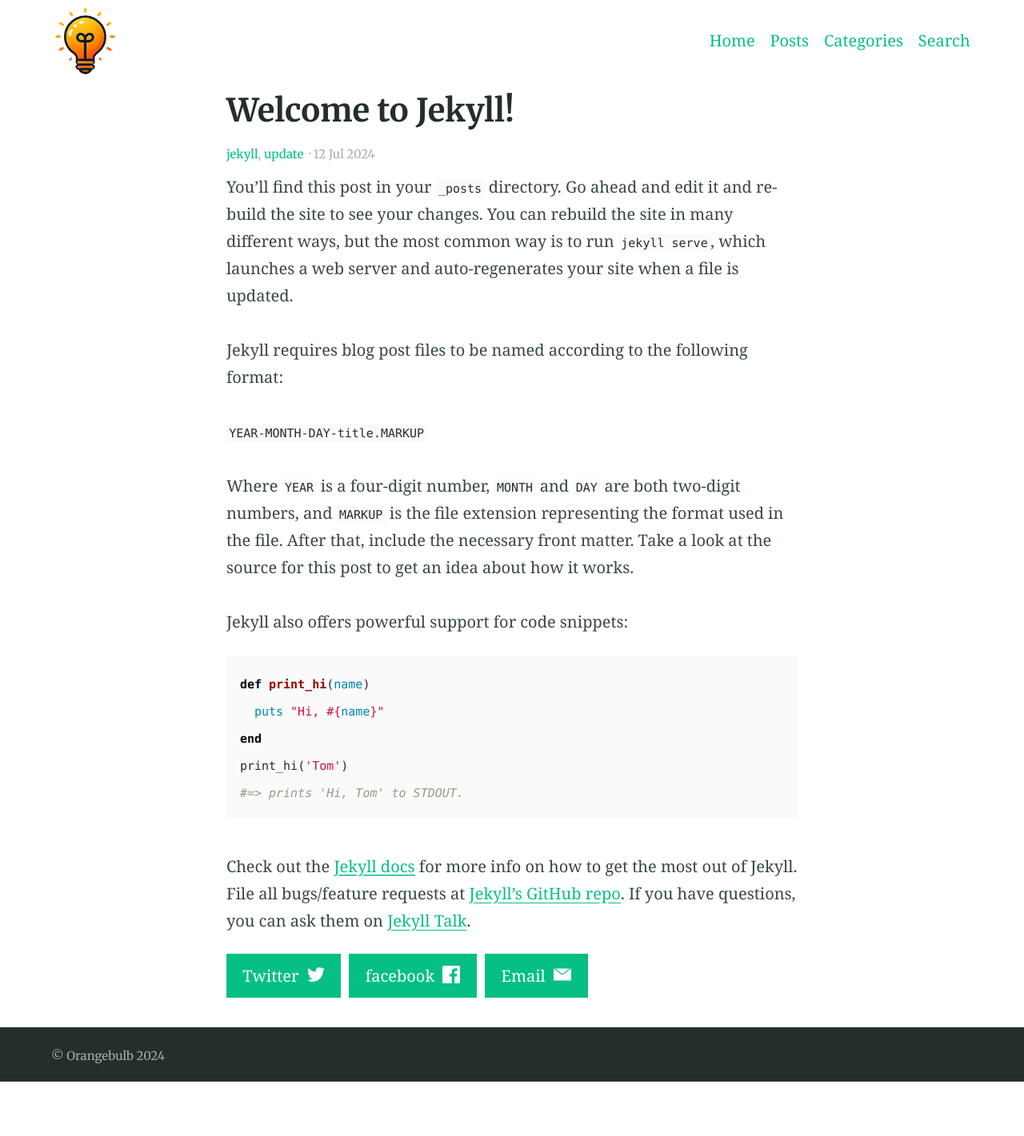
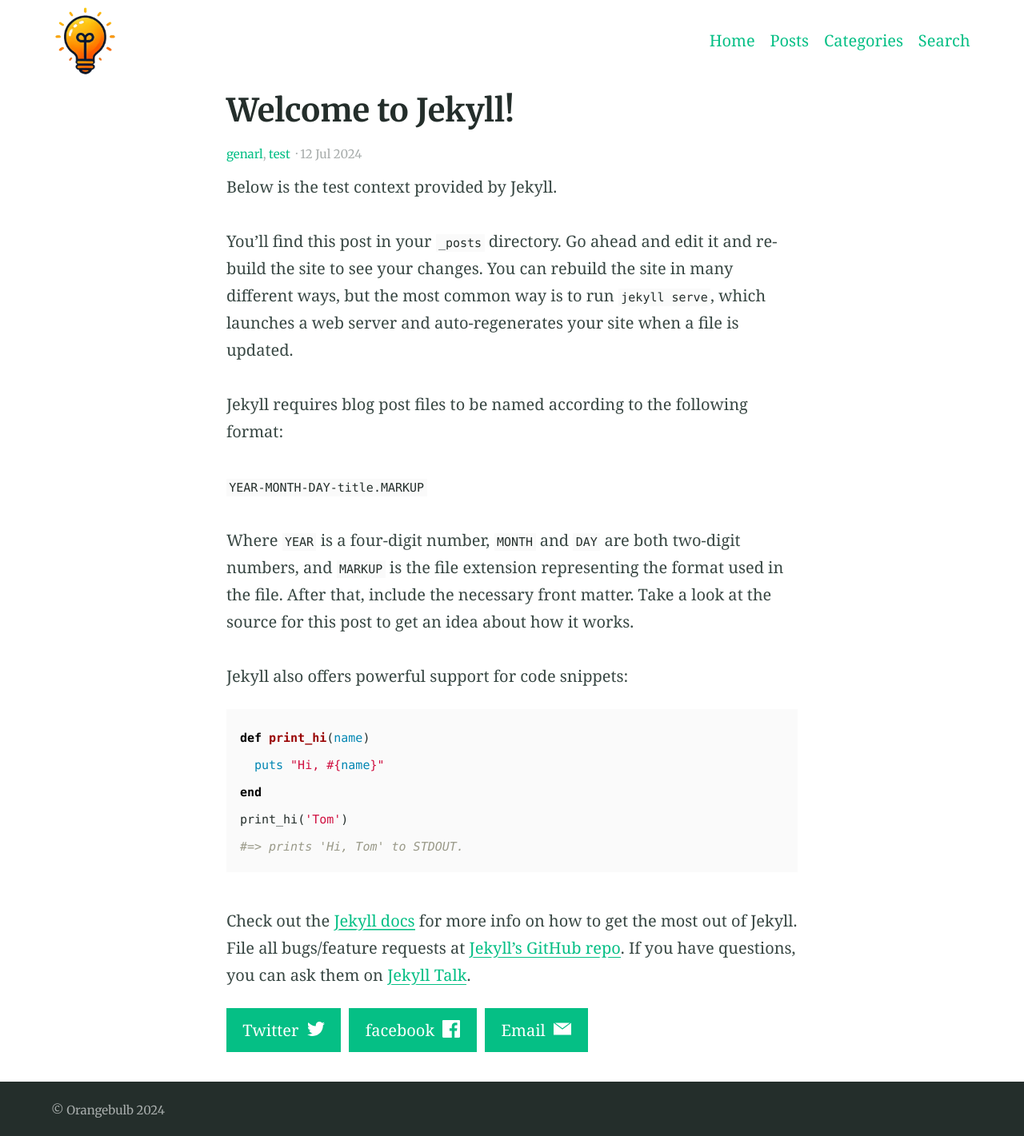
Before and after one commit to trpallin/trpallin.github.io, a Jekyll site: the page built from _posts/2024-07-12-welcome-to-jekyll.markdown, in a window 1280 px wide. Shown: the whole page at 80% size. Built offline with Jekyll 4.4.1, drawn with Linux system fonts in a browser that asks for light colours; before the commit the page ends 1353 px from its top, so only the background shows below that.

Commit message:
added a test post

```diff
--- a/_posts/2024-07-12-welcome-to-jekyll.markdown
+++ b/_posts/2024-07-12-welcome-to-jekyll.markdown
@@ -2,8 +2,10 @@
 layout: post
 title:  "Welcome to Jekyll!"
 date:   2024-07-12 02:40:06 -0700
-categories: jekyll update
+categories: genarl test
 ---
+Below is the test context provided by Jekyll.
+
 You’ll find this post in your `_posts` directory. Go ahead and edit it and re-build the site to see your changes. You can rebuild the site in many different ways, but the most common way is to run `jekyll serve`, which launches a web server and auto-regenerates your site when a file is updated.
 
 Jekyll requires blog post files to be named according to the following format:
```
